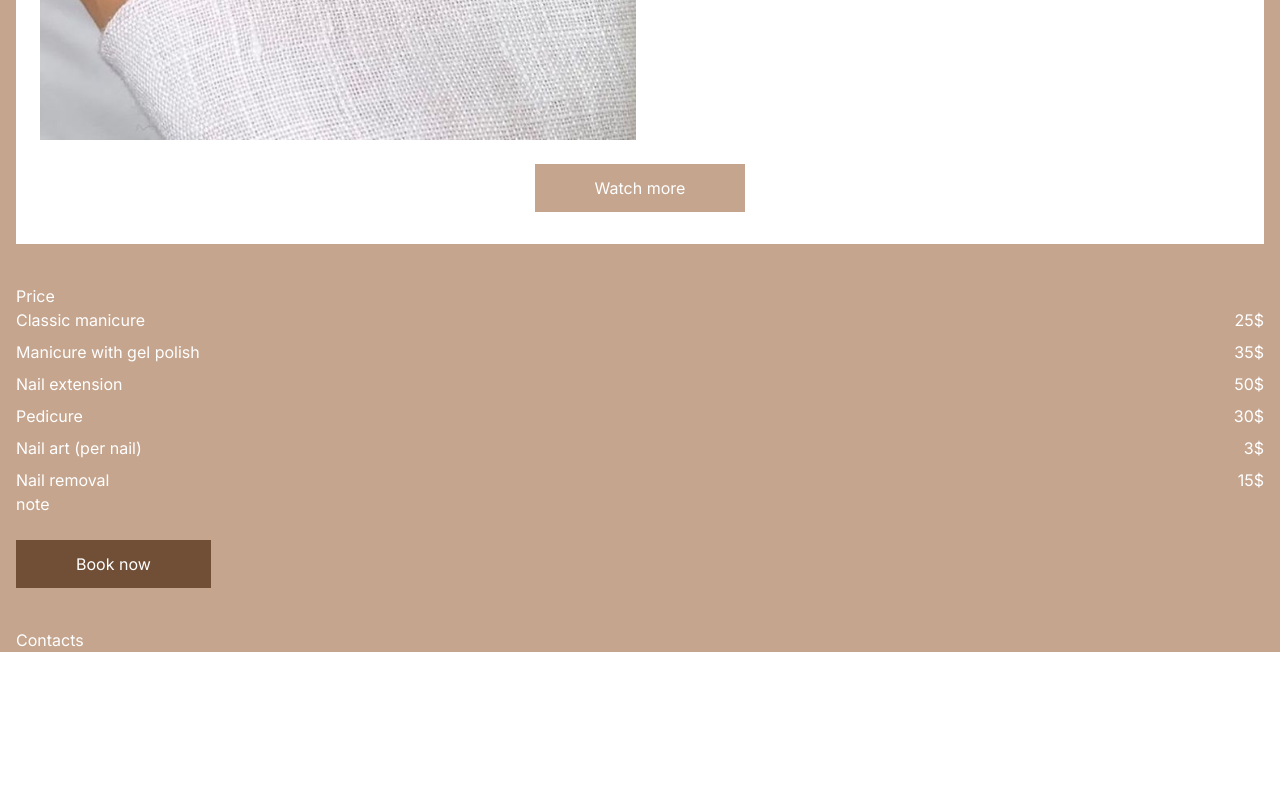
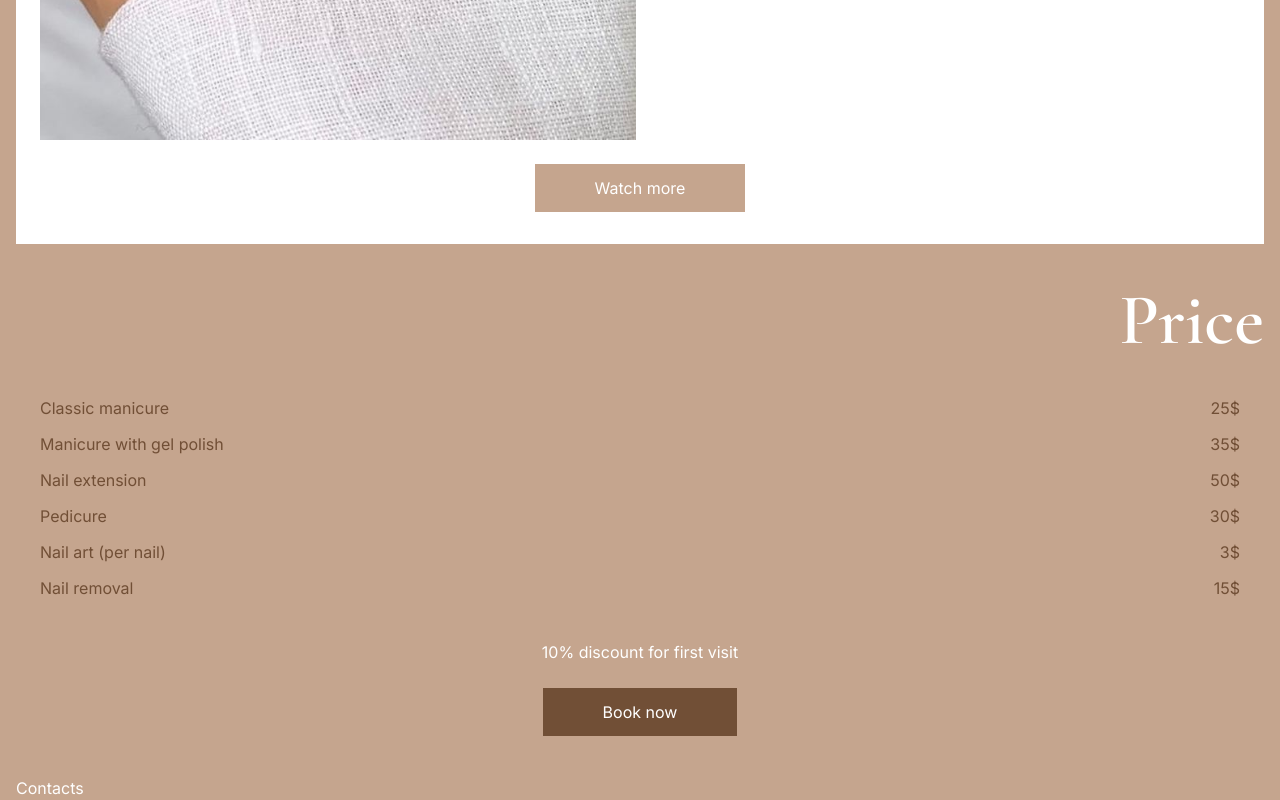
Before and after one commit to iviktorry/katyko-nails-salon, a React (Vite) app: page / in a window 1280 px wide. Shown: the part 3968-4768 px from the top of the page. Before the commit the page ends 4620 px from the top, so only its background shows below. Built offline with nearby package versions, Linux system fonts and the light colour scheme.

Commit message:
style: full style of Price component

```diff
--- a/src/components/Price.jsx
+++ b/src/components/Price.jsx
@@ -1,8 +1,8 @@
 export default function Price({ price }) {
   return (
-    <section>
-      <h1>{price.heading}</h1>
-      <ul className="flex flex-col gap-2">
+    <section className="flex flex-col items-center ">
+      <h2 className="self-end font-semibold text-white text-7xl font-heading">{price.heading}</h2>
+      <ul className="flex flex-col gap-3 w-full px-6 py-10 text-stone-600">
         {price.items.map((item) => (
           <li key={item.id} className="flex justify-between">
             <span>{item.service}</span>
@@ -10,7 +10,7 @@ export default function Price({ price }) {
           </li>
         ))}
       </ul>
-      <p>note</p>
+      <p>{price.note}</p>
       <button className="px-15 mt-6 py-3 bg-stone-600">
         {price.buttonText}
       </button>
```
